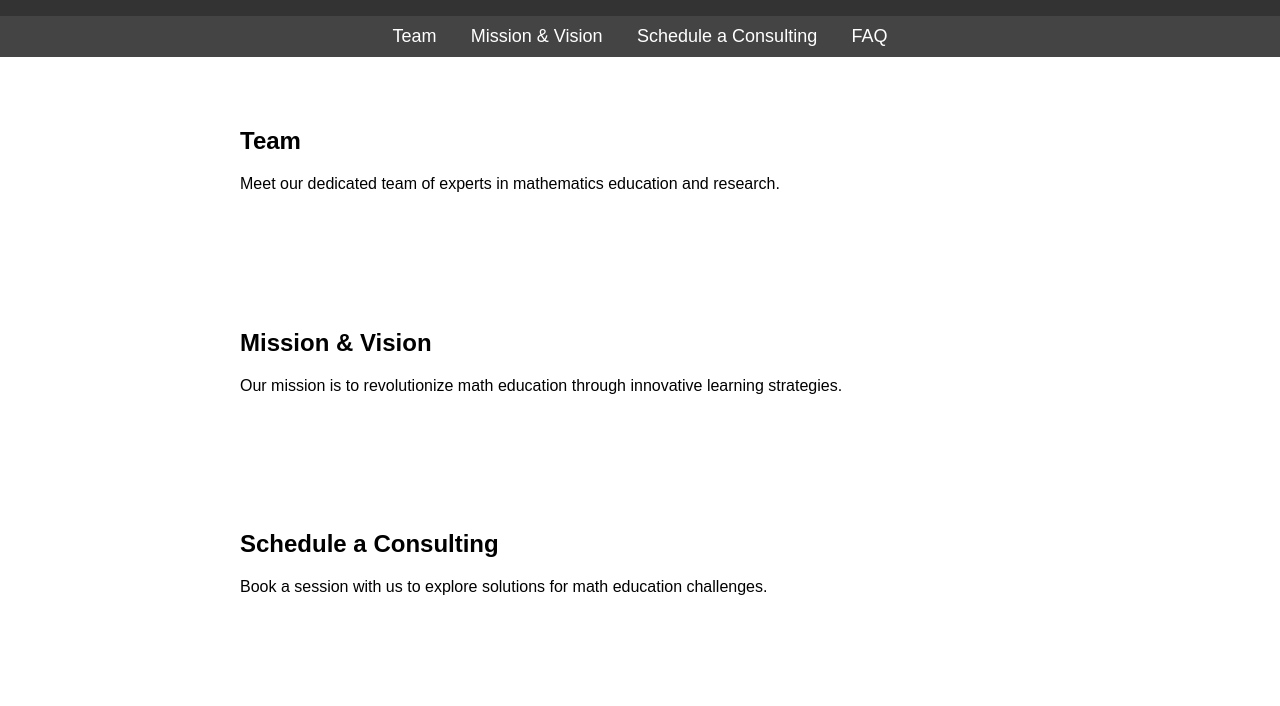
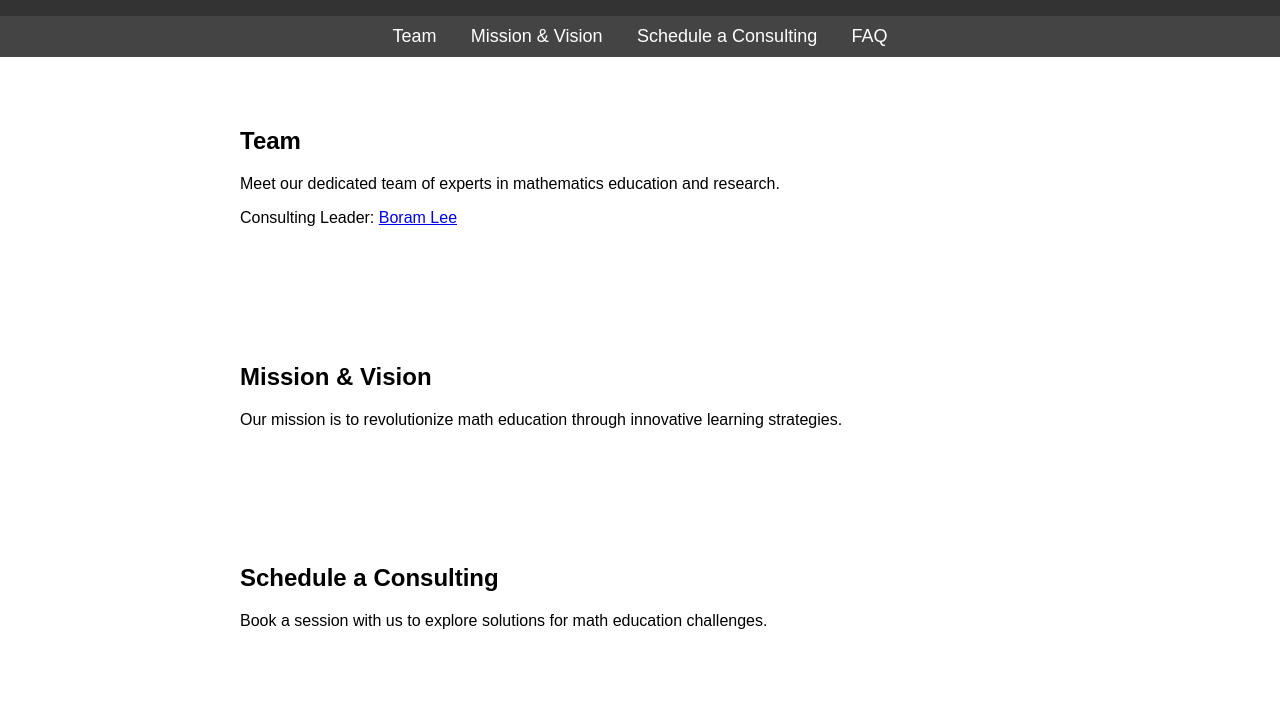
Before and after one commit to RealMathLab/realmathlab.com, a plain HTML site: page index.html in a window 1280 px wide. Shown: the part 94-800 px from the top of the page. Drawn offline with Linux system fonts and the light colour scheme.

Commit message:
Update index.html

```diff
--- a/index.html
+++ b/index.html
@@ -26,6 +26,7 @@
     <section id="team">
         <h2>Team</h2>
         <p>Meet our dedicated team of experts in mathematics education and research.</p>
+        <p>Consulting Leader: <a href="https://www.linkedin.com/in/boram-lee" target="_blank">Boram Lee</a></p>
     </section>
     <section id="mission">
         <h2>Mission & Vision</h2>
```
